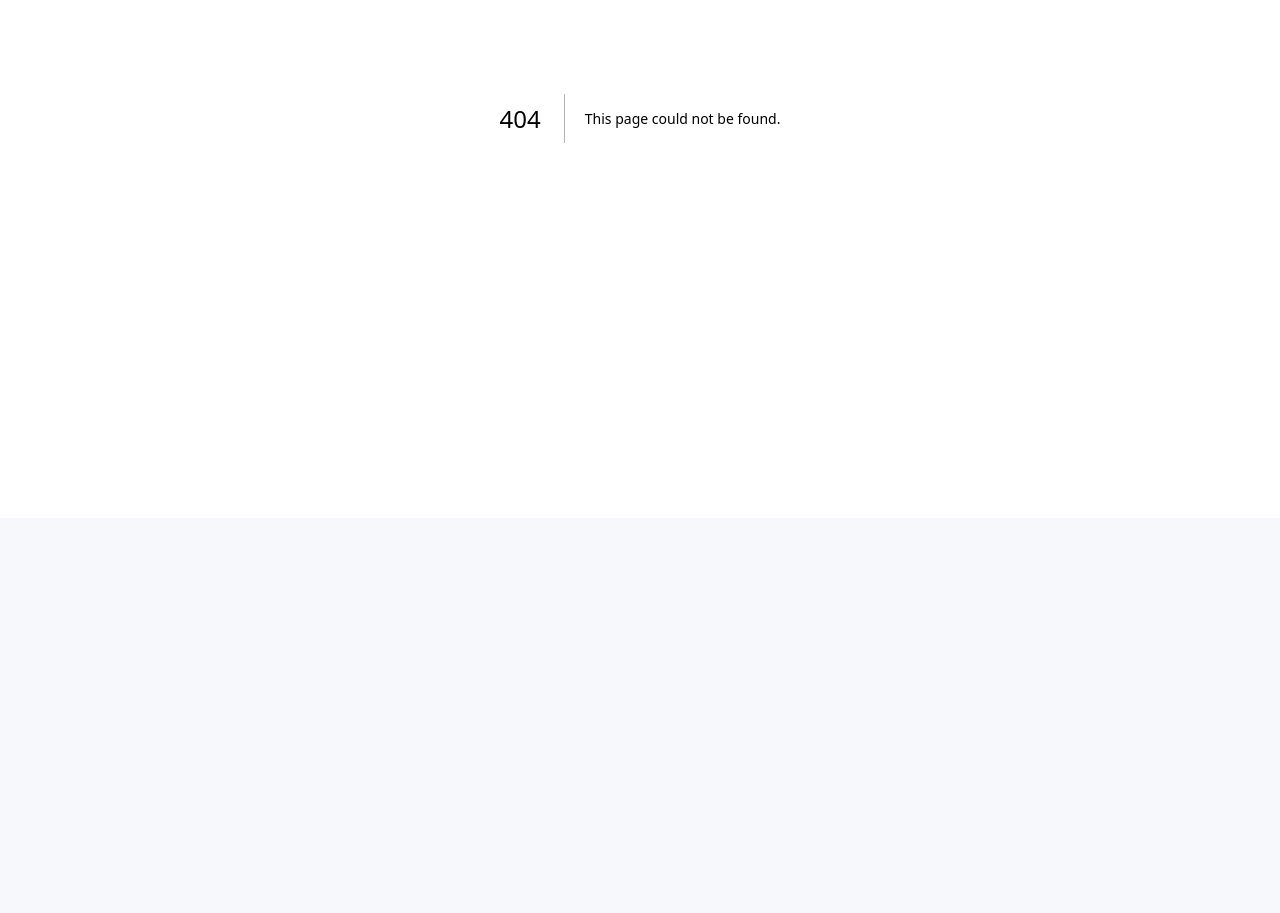
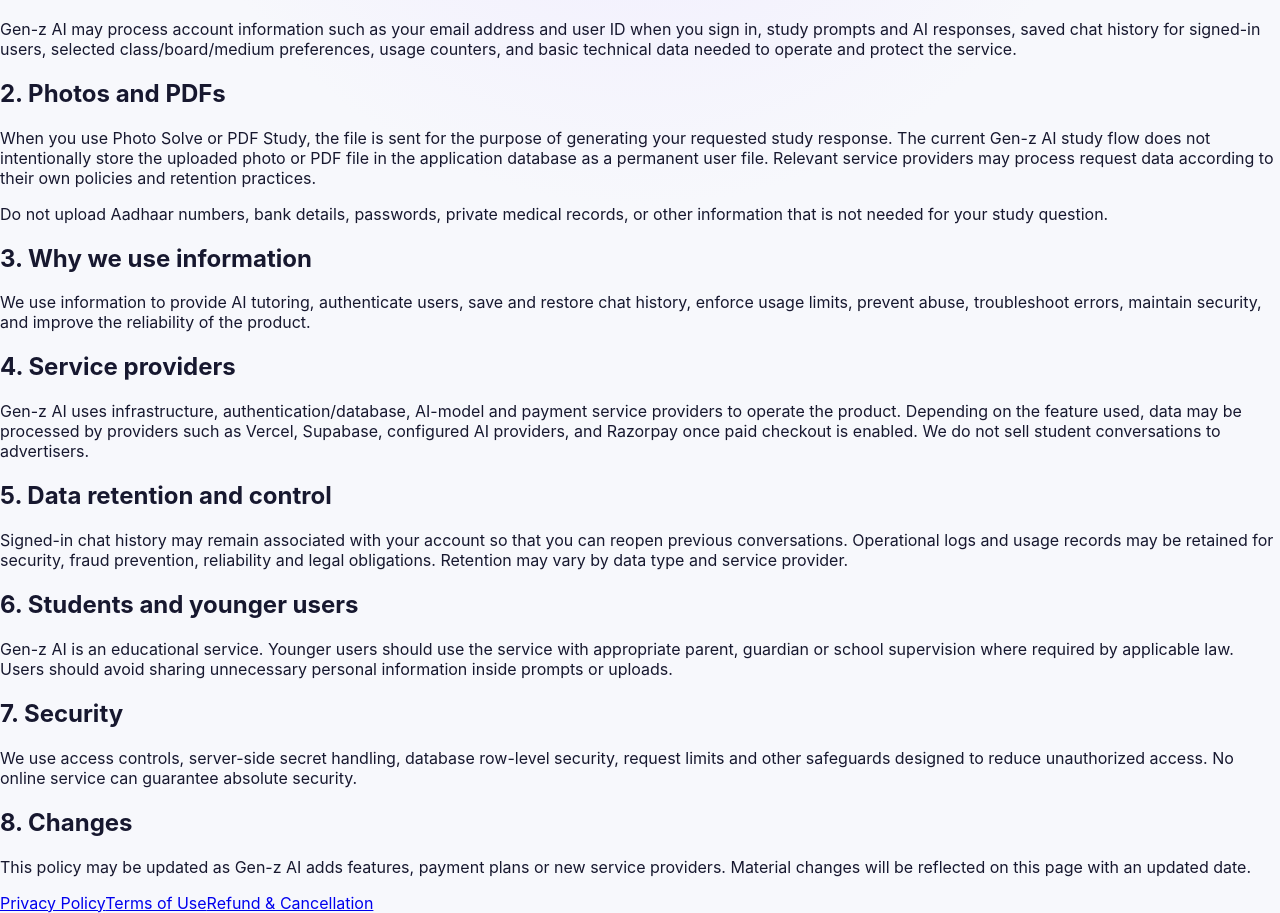
Before and after one commit to tejasvinernational2025-sudo/gen-z-ai, a Next.js app: page /privacy in a window 1280 px wide. Before the commit this address had no page. Shown: the part 282-1195 px from the top of the page. Before the commit the page ends 800 px from the top, so only its background shows below. Built offline with nearby package versions, Linux system fonts and the light colour scheme.

Commit message:
Add app/privacy/page.tsx

```diff
--- /dev/null
+++ b/app/privacy/page.tsx
@@ -0,0 +1,96 @@
+import type { Metadata } from "next";
+import LegalShell from "../legal-shell";
+
+export const metadata: Metadata = {
+  title: "Privacy Policy | Gen-z AI",
+  description: "Privacy policy for Gen-z AI, an India-first AI study assistant.",
+};
+
+export default function PrivacyPage() {
+  return (
+    <LegalShell
+      title="Privacy Policy"
+      subtitle="How Gen-z AI handles account, study and usage information."
+    >
+      <section>
+        <h2>1. Information we process</h2>
+        <p>
+          Gen-z AI may process account information such as your email address and user ID when
+          you sign in, study prompts and AI responses, saved chat history for signed-in users,
+          selected class/board/medium preferences, usage counters, and basic technical data
+          needed to operate and protect the service.
+        </p>
+      </section>
+
+      <section>
+        <h2>2. Photos and PDFs</h2>
+        <p>
+          When you use Photo Solve or PDF Study, the file is sent for the purpose of generating
+          your requested study response. The current Gen-z AI study flow does not intentionally
+          store the uploaded photo or PDF file in the application database as a permanent user
+          file. Relevant service providers may process request data according to their own
+          policies and retention practices.
+        </p>
+        <p>
+          Do not upload Aadhaar numbers, bank details, passwords, private medical records, or
+          other information that is not needed for your study question.
+        </p>
+      </section>
+
+      <section>
+        <h2>3. Why we use information</h2>
+        <p>
+          We use information to provide AI tutoring, authenticate users, save and restore chat
+          history, enforce usage limits, prevent abuse, troubleshoot errors, maintain security,
+          and improve the reliability of the product.
+        </p>
+      </section>
+
+      <section>
+        <h2>4. Service providers</h2>
+        <p>
+          Gen-z AI uses infrastructure, authentication/database, AI-model and payment service
+          providers to operate the product. Depending on the feature used, data may be processed
+          by providers such as Vercel, Supabase, configured AI providers, and Razorpay once paid
+          checkout is enabled. We do not sell student conversations to advertisers.
+        </p>
+      </section>
+
+      <section>
+        <h2>5. Data retention and control</h2>
+        <p>
+          Signed-in chat history may remain associated with your account so that you can reopen
+          previous conversations. Operational logs and usage records may be retained for security,
+          fraud prevention, reliability and legal obligations. Retention may vary by data type and
+          service provider.
+        </p>
+      </section>
+
+      <section>
+        <h2>6. Students and younger users</h2>
+        <p>
+          Gen-z AI is an educational service. Younger users should use the service with appropriate
+          parent, guardian or school supervision where required by applicable law. Users should
+          avoid sharing unnecessary personal information inside prompts or uploads.
+        </p>
+      </section>
+
+      <section>
+        <h2>7. Security</h2>
+        <p>
+          We use access controls, server-side secret handling, database row-level security,
+          request limits and other safeguards designed to reduce unauthorized access. No online
+          service can guarantee absolute security.
+        </p>
+      </section>
+
+      <section>
+        <h2>8. Changes</h2>
+        <p>
+          This policy may be updated as Gen-z AI adds features, payment plans or new service
+          providers. Material changes will be reflected on this page with an updated date.
+        </p>
+      </section>
+    </LegalShell>
+  );
+}
```
